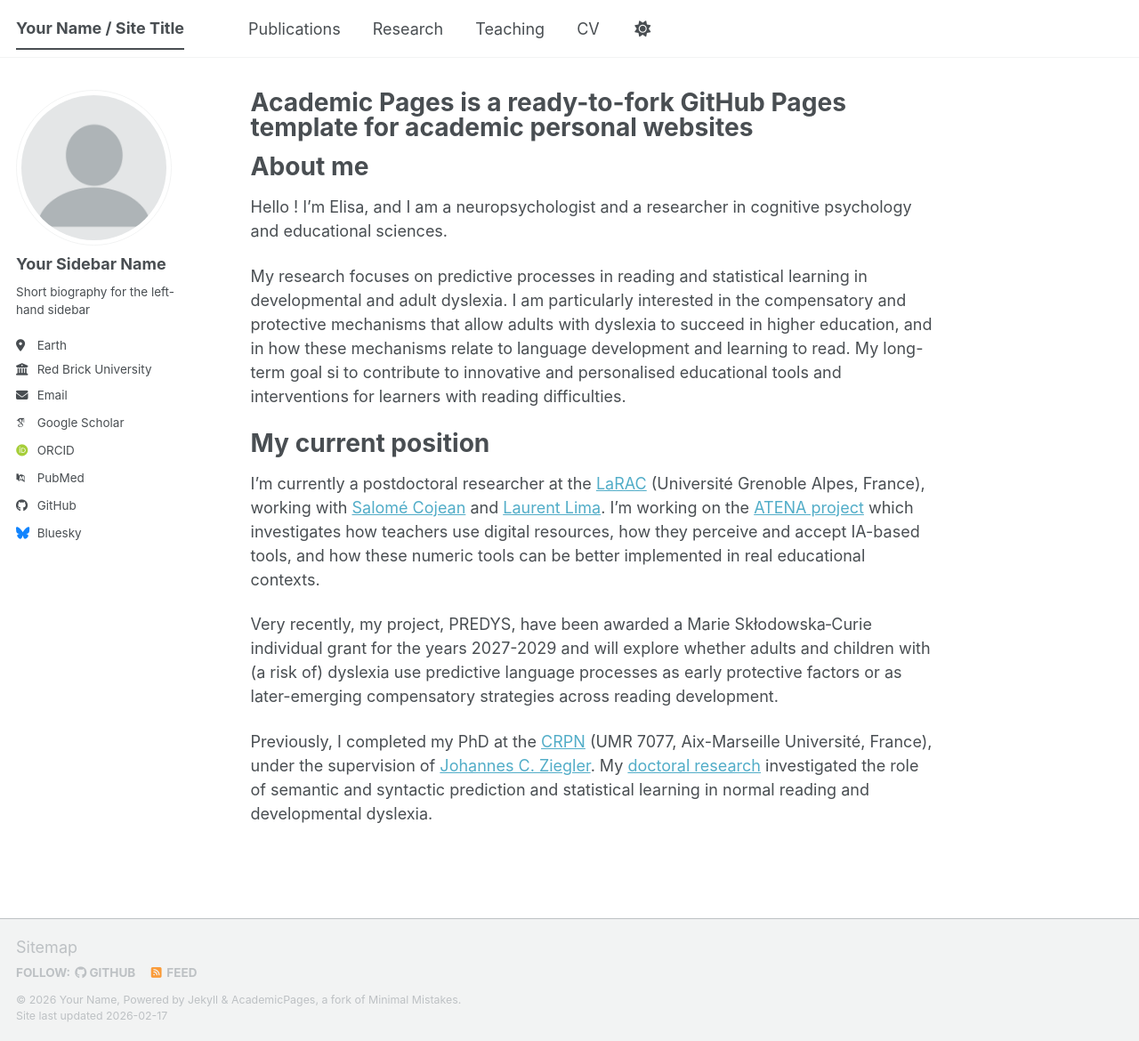
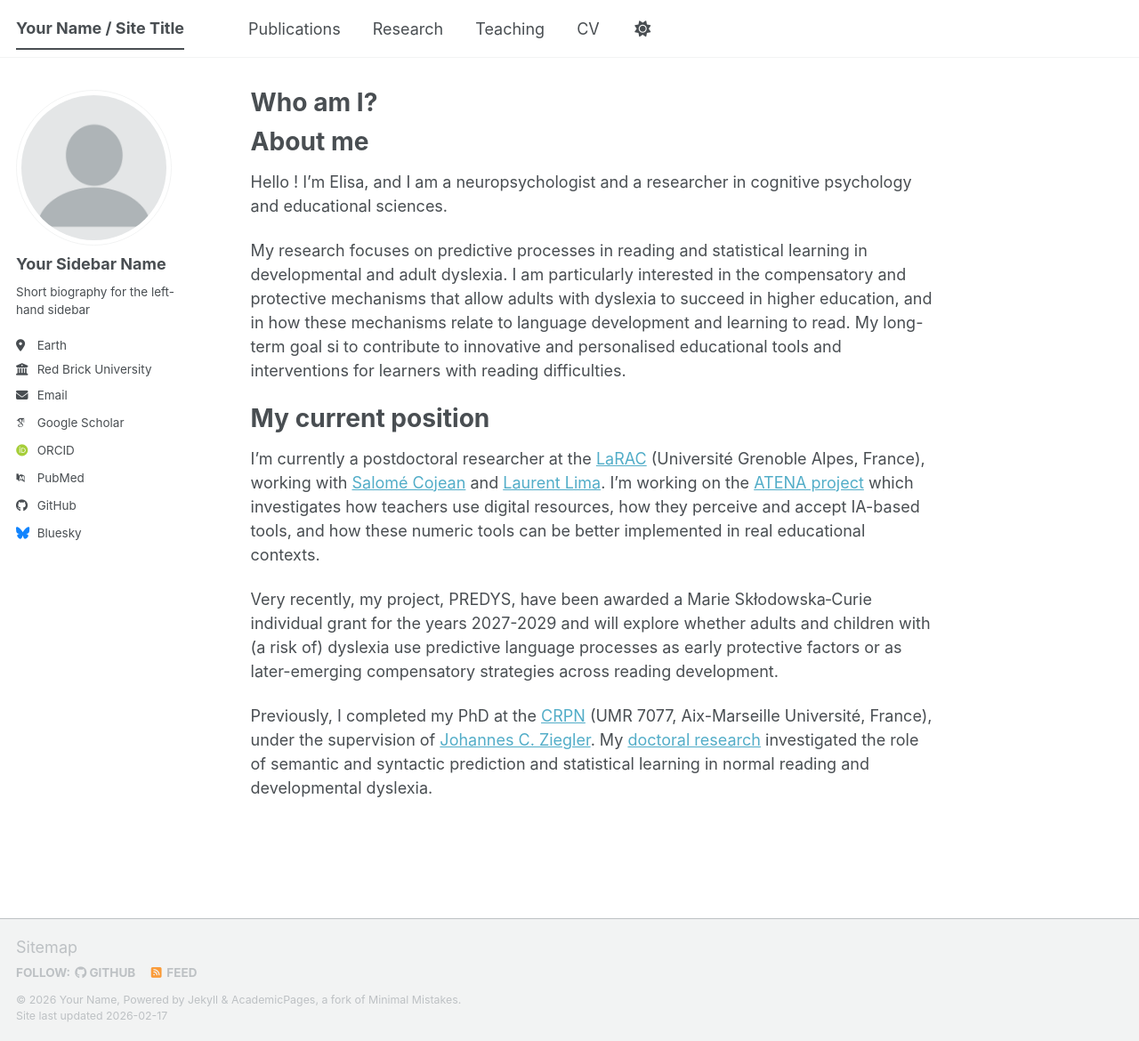
Before and after one commit to elisagavard/elisagavard.github.io, a Jekyll site: the page built from _pages/about.md, in a window 1280 px wide and 1170 px high. Shown: the whole window at 89% size. Built offline with Jekyll 4.4.1, drawn with Linux system fonts in a browser that asks for light colours; some web fonts are replaced; a script bundle is joined from its source files by our own code; library files that are not in the unit come from our copies.

Commit message:
Update about.md

```diff
--- a/_pages/about.md
+++ b/_pages/about.md
@@ -1,6 +1,6 @@
 ---
 permalink: /
-title: "Academic Pages is a ready-to-fork GitHub Pages template for academic personal websites"
+title: "Who am I?"
 author_profile: true
 redirect_from:
   - /about/
```
